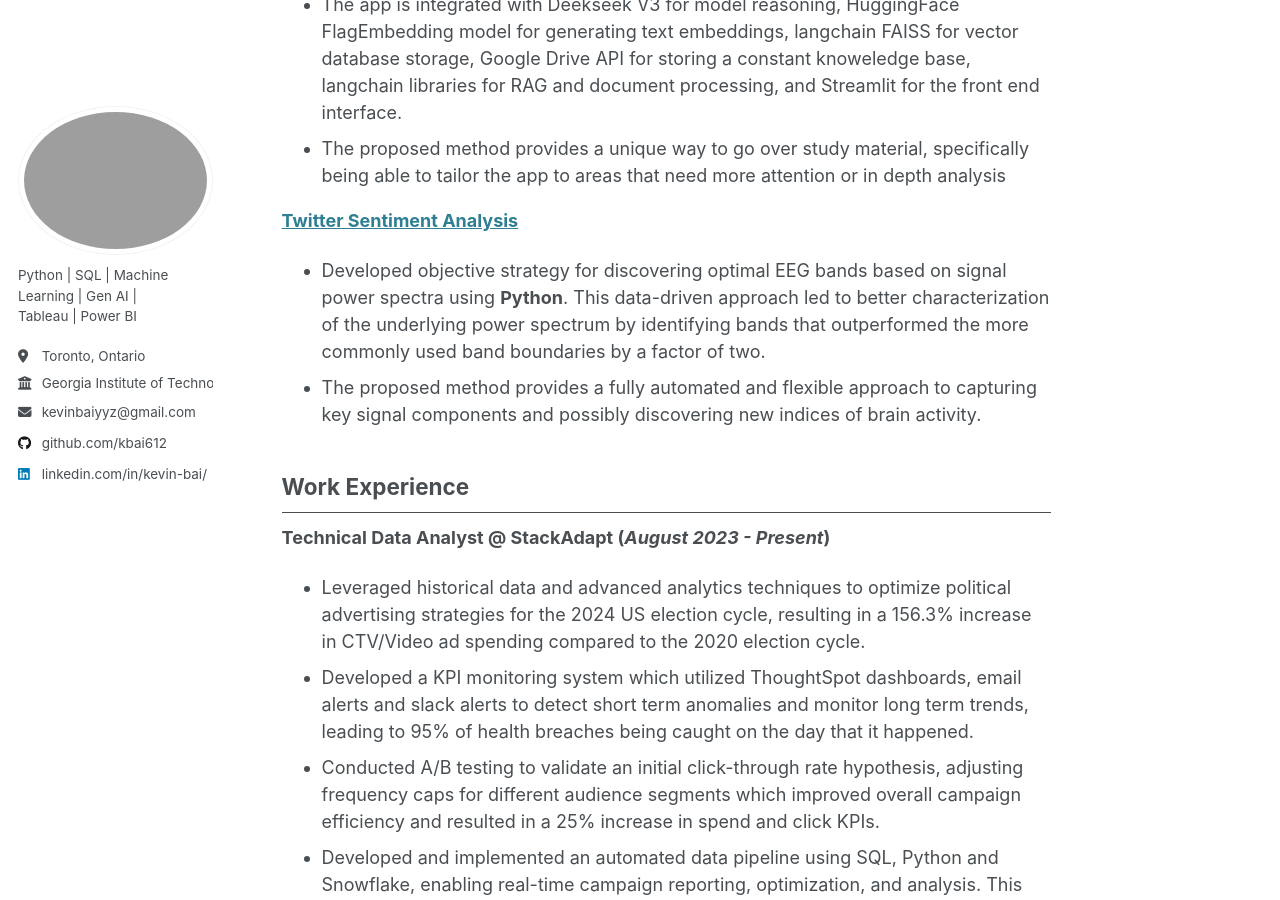
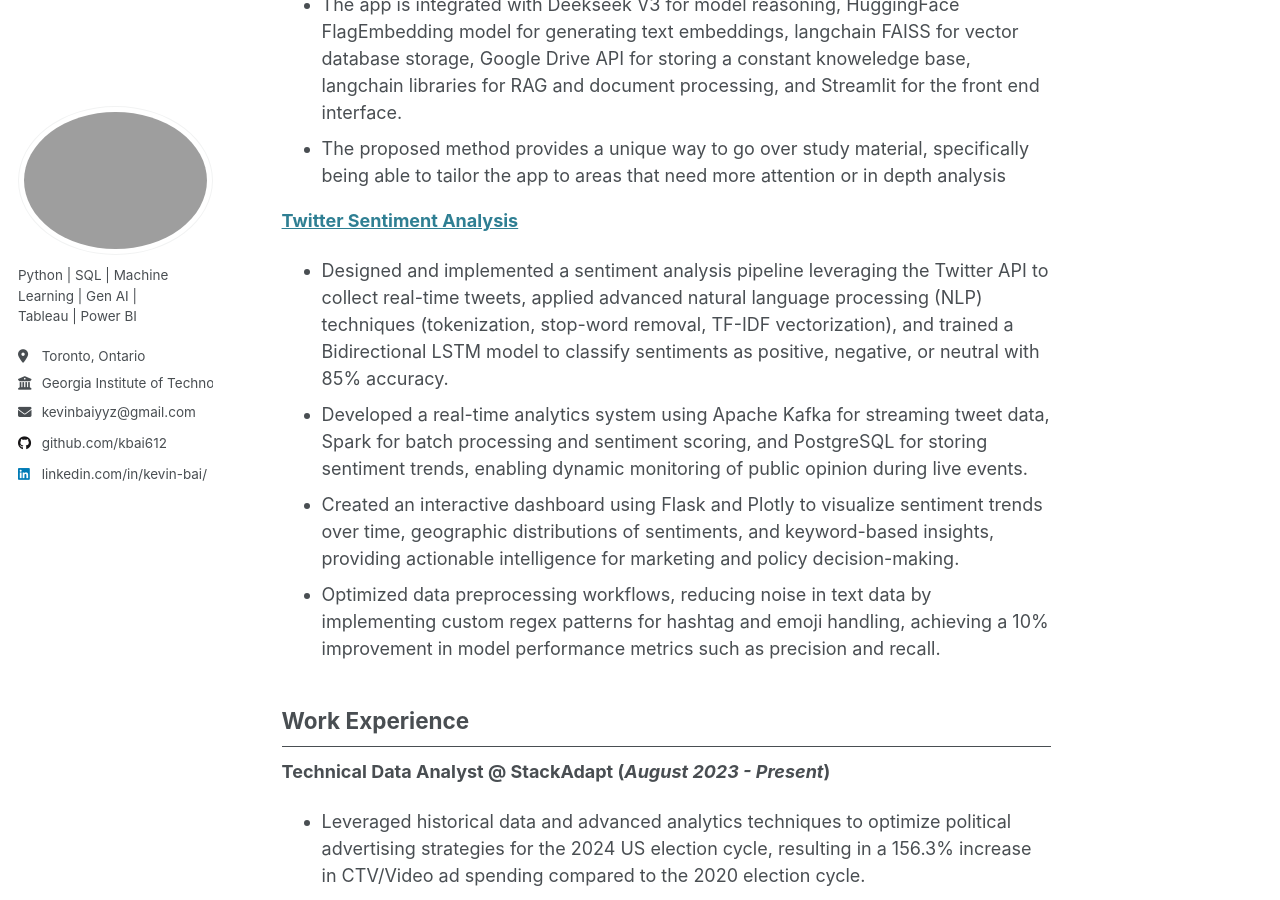
Before and after one commit to kbai612/WEBSITE, a Jekyll site: the page built from _pages/about.md, in a window 1280 px wide and 900 px high, scrolled down 513 px. Built offline with Jekyll 4.4.1, drawn with Linux system fonts in a browser that asks for light colours.

Commit message:
Update about.md

```diff
--- a/_pages/about.md
+++ b/_pages/about.md
@@ -17,9 +17,12 @@ A analytics professional with 4 years of experience using machine learning, stat
 - The app is integrated with Deekseek V3 for model reasoning, HuggingFace FlagEmbedding model for generating text embeddings, langchain FAISS for vector database storage, Google Drive API for storing a constant knoweledge base, langchain libraries for RAG and document processing, and Streamlit for the front end interface.
 - The proposed method provides a unique way to go over study material, specifically being able to tailor the app to areas that need more attention or in depth analysis
 
-**[Twitter Sentiment Analysis](https://www.mdpi.com/1424-8220/22/8/3048)**
-- Developed objective strategy for discovering optimal EEG bands based on signal power spectra using **Python**. This data-driven approach led to better characterization of the underlying power spectrum by identifying bands that outperformed the more commonly used band boundaries by a factor of two.
-- The proposed method provides a fully automated and flexible approach to capturing key signal components and possibly discovering new indices of brain activity.
+**[Twitter Sentiment Analysis](https://github.com/kbai612/Cerebro-AI/tree/main)**
+- Designed and implemented a sentiment analysis pipeline leveraging the Twitter API to collect real-time tweets, applied advanced natural language processing (NLP) techniques (tokenization, stop-word removal, TF-IDF vectorization), and trained a Bidirectional LSTM model to classify sentiments as positive, negative, or neutral with 85% accuracy.
+- Developed a real-time analytics system using Apache Kafka for streaming tweet data, Spark for batch processing and sentiment scoring, and PostgreSQL for storing sentiment trends, enabling dynamic monitoring of public opinion during live events.
+- Created an interactive dashboard using Flask and Plotly to visualize sentiment trends over time, geographic distributions of sentiments,
+and keyword-based insights, providing actionable intelligence for marketing and policy decision-making.
+- Optimized data preprocessing workflows, reducing noise in text data by implementing custom regex patterns for hashtag and emoji handling, achieving a 10% improvement in model performance metrics such as precision and recall.
 
 ## Work Experience
 **Technical Data Analyst @ StackAdapt (_August 2023 - Present_)**
```
